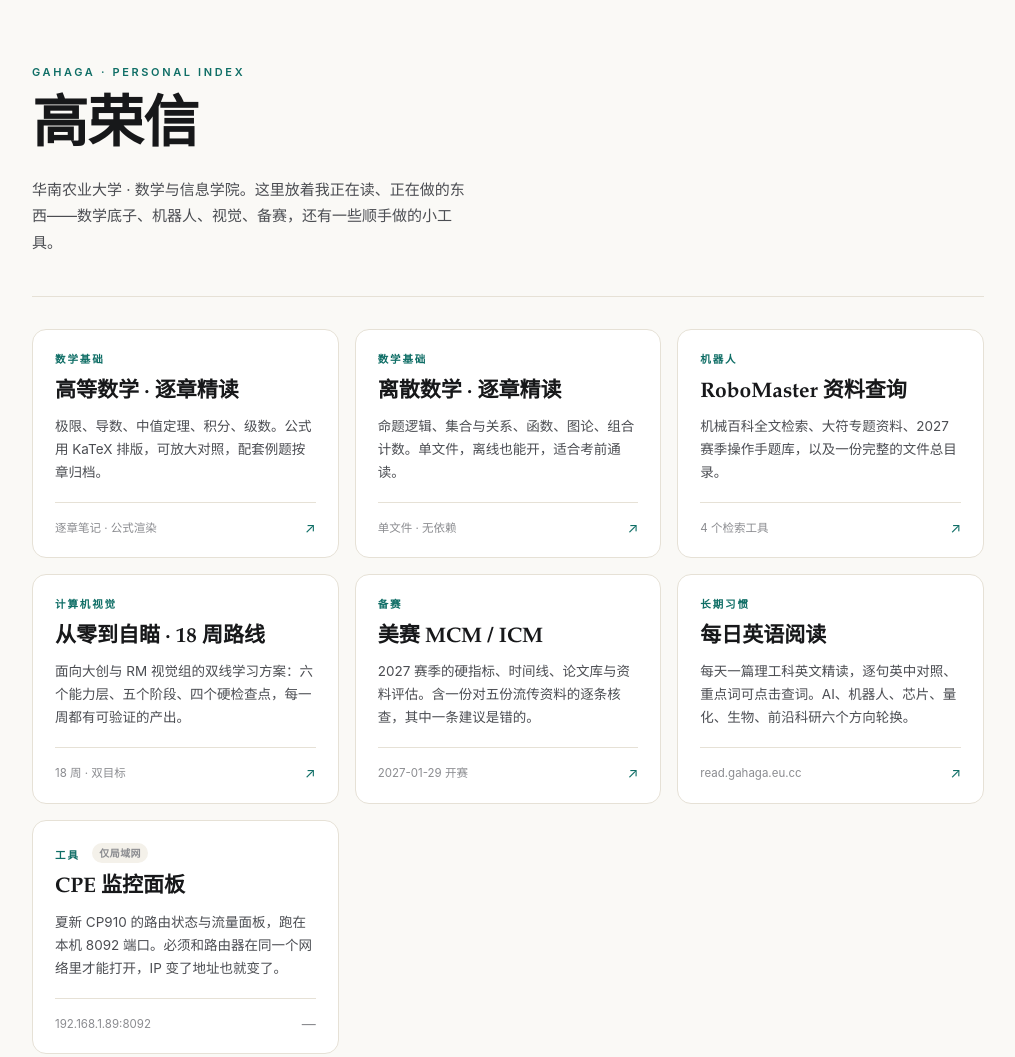
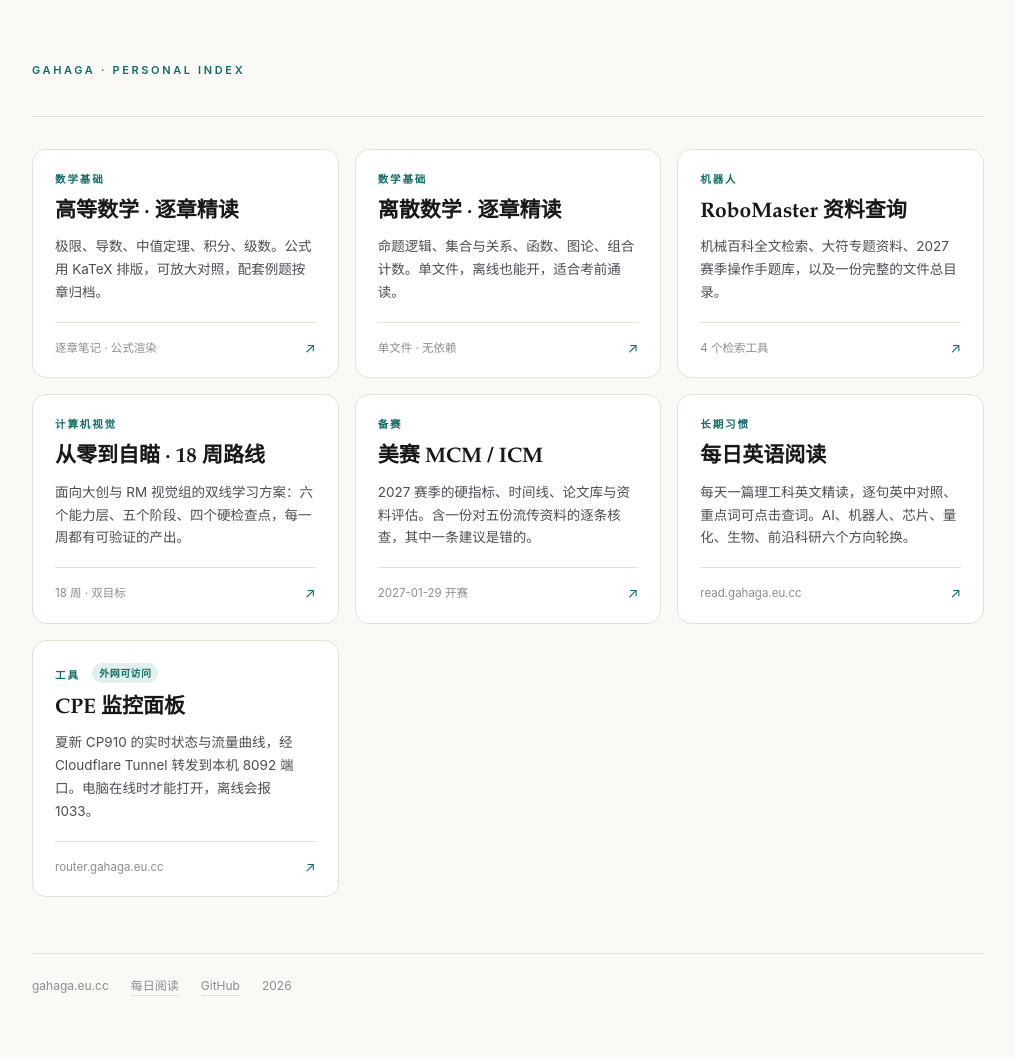
Before and after one commit to rogxigao/home, a plain HTML site: page index.html in a window 1280 px wide. Shown: the top 1057 px of the page, without its empty margins (132-1147 px from the left). Drawn offline with Linux system fonts and the light colour scheme.

Commit message:
home: remove name/intro, make CPE panel card a link

```diff
--- a/index.html
+++ b/index.html
@@ -4,14 +4,14 @@
 <meta charset="UTF-8">
 <meta name="viewport" content="width=device-width, initial-scale=1, viewport-fit=cover">
 <meta name="theme-color" content="#faf9f6">
-<title>高荣信 · 资料与项目</title>
+<title>资料与项目</title>
 
-<meta name="description" content="高荣信的个人索引页：高等数学、离散数学逐章精读，RoboMaster 资料检索，计算机视觉学习路线，美赛 MCM/ICM 备赛，以及每日英语阅读。">
+<meta name="description" content="个人索引页：高等数学、离散数学逐章精读，RoboMaster 资料检索，计算机视觉学习路线，美赛 MCM/ICM 备赛，每日英语阅读，以及 CPE 监控面板。">
 <link rel="canonical" href="https://gahaga.eu.cc/">
 <meta property="og:type" content="website">
 <meta property="og:site_name" content="gahaga.eu.cc">
 <meta property="og:locale" content="zh_CN">
-<meta property="og:title" content="高荣信 · 资料与项目">
+<meta property="og:title" content="资料与项目">
 <meta property="og:description" content="高等数学、离散数学、RoboMaster 资料检索、计算机视觉学习路线、美赛备赛、每日英语阅读。">
 <meta property="og:url" content="https://gahaga.eu.cc/">
 <meta name="twitter:card" content="summary">
@@ -46,6 +46,7 @@ body{
 .kicker{
   margin:0 0 18px;font-size:11px;letter-spacing:.24em;
   color:var(--accent);font-weight:600;
+  font-family:var(--sans);
 }
 h1{
   font-family:var(--serif);font-size:clamp(38px,6vw,56px);
@@ -128,9 +129,7 @@ footer a:hover{color:var(--accent);border-color:var(--accent);}
 <div class="wrap">
 
   <header>
-    <p class="kicker">GAHAGA · PERSONAL INDEX</p>
-    <h1>高荣信</h1>
-    <p class="lede">华南农业大学 · 数学与信息学院。这里放着我正在读、正在做的东西——数学底子、机器人、视觉、备赛，还有一些顺手做的小工具。</p>
+    <h1 class="kicker">GAHAGA · PERSONAL INDEX</h1>
     <div class="rule"></div>
   </header>
 
@@ -178,12 +177,12 @@ footer a:hover{color:var(--accent);border-color:var(--accent);}
       <div class="foot"><span>read.gahaga.eu.cc</span><span class="arrow">↗</span></div>
     </a>
 
-    <div class="card static">
-      <p class="cat">工具 <span class="badge warn">仅局域网</span></p>
+    <a class="card" href="https://router.gahaga.eu.cc/">
+      <p class="cat">工具 <span class="badge">外网可访问</span></p>
       <h2>CPE 监控面板</h2>
-      <p class="desc">夏新 CP910 的路由状态与流量面板，跑在本机 8092 端口。必须和路由器在同一个网络里才能打开，IP 变了地址也就变了。</p>
-      <div class="foot"><span>192.168.1.89:8092</span><span class="arrow" style="color:var(--ink-3)">—</span></div>
-    </div>
+      <p class="desc">夏新 CP910 的实时状态与流量曲线，经 Cloudflare Tunnel 转发到本机 8092 端口。电脑在线时才能打开，离线会报 1033。</p>
+      <div class="foot"><span>router.gahaga.eu.cc</span><span class="arrow">↗</span></div>
+    </a>
 
   </main>
 
```
